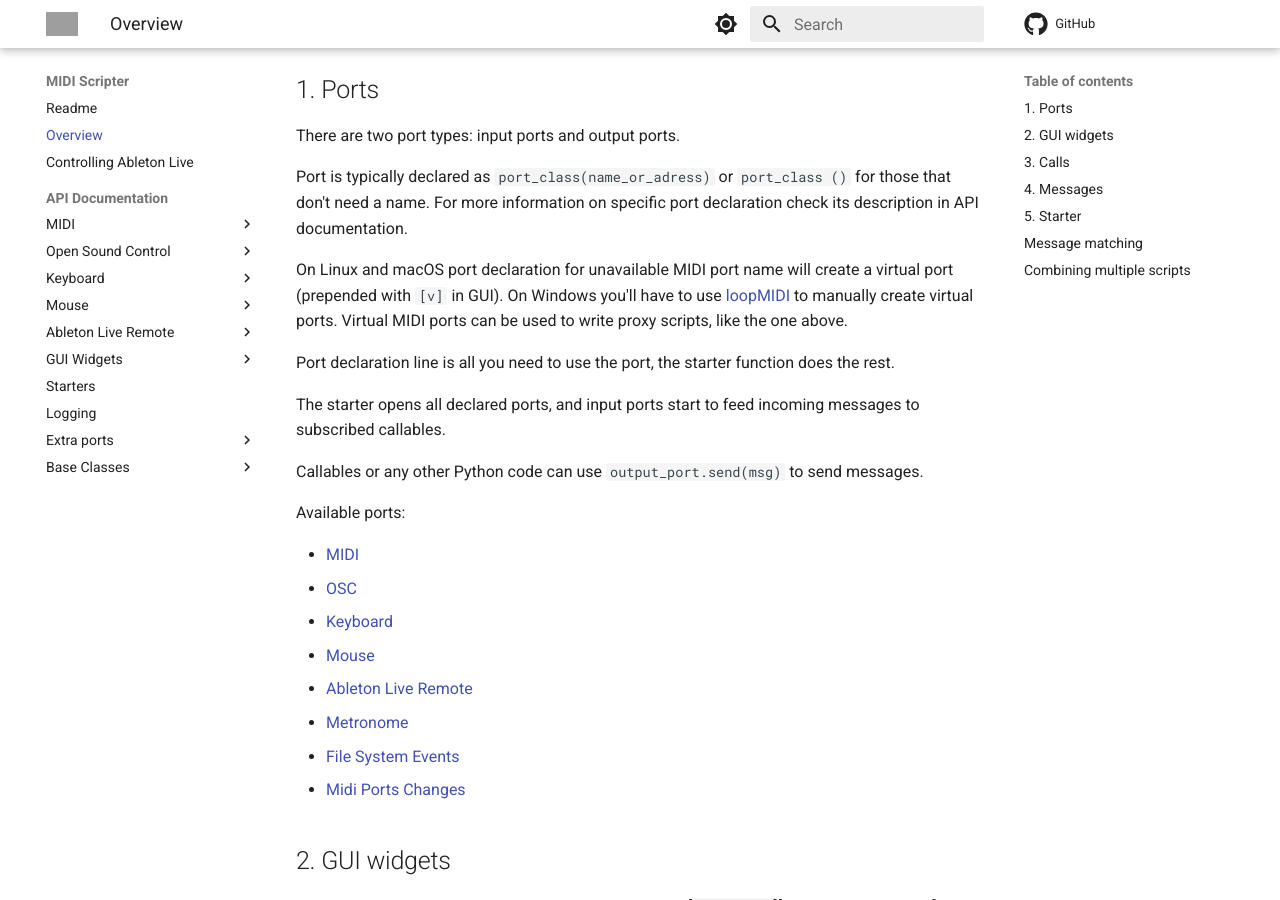
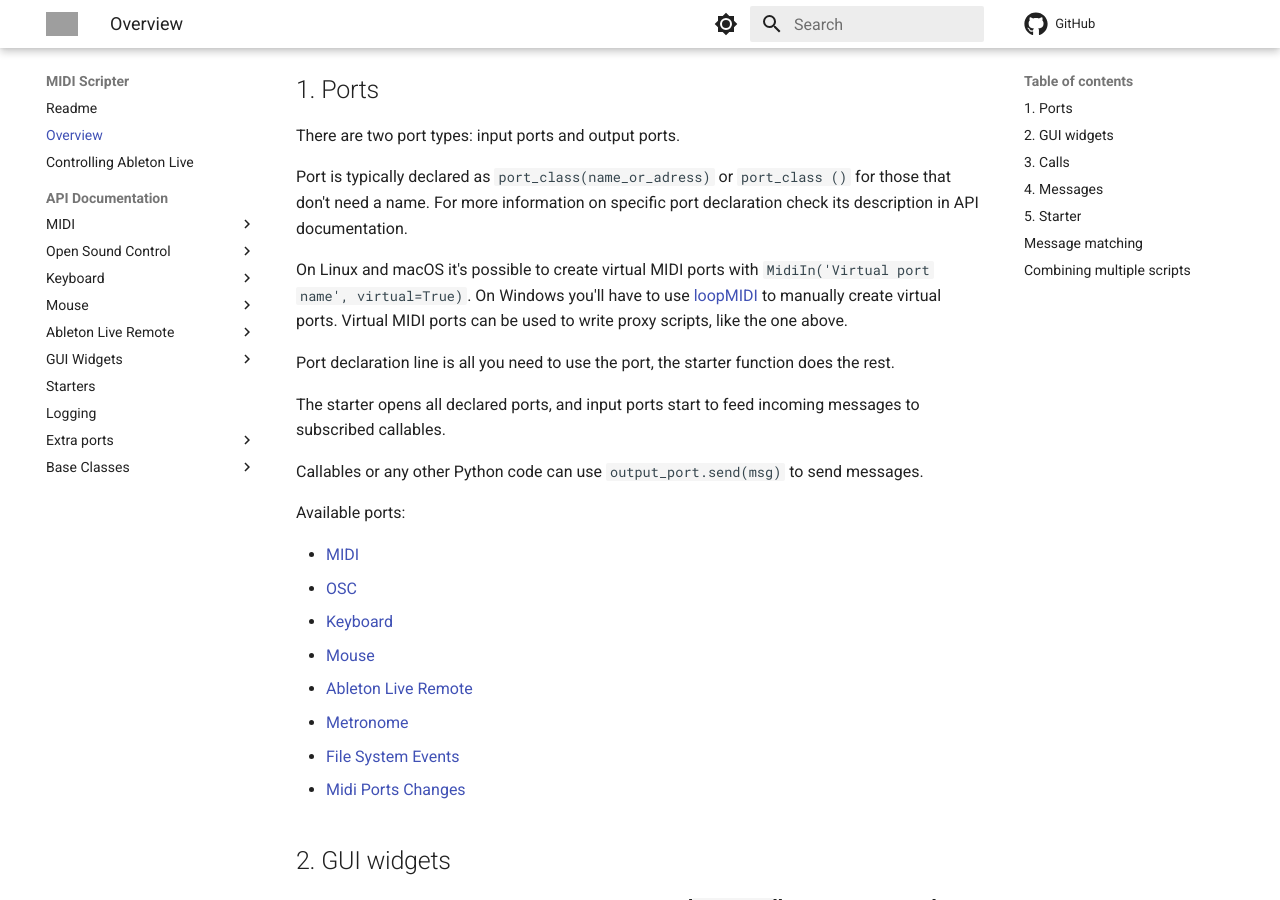
Before and after one commit to Maboroshy/midi-scripter, an MkDocs documentation site: the page built from docs/overview.md, in a window 1280 px wide and 900 px high, scrolled down 610 px. Built offline with MkDocs 1.6.1 and Material for MkDocs 9.7.7, drawn with Linux system fonts in a browser that asks for light colours; comment, search, counter and statistics services are not loaded; grey boxes are pictures that could not be loaded.

Commit message:
Update docs

```diff
--- a/docs/overview.md
+++ b/docs/overview.md
@@ -32,8 +32,8 @@
 ()` for those that don't need a name. For more information on specific port
 declaration check its description in API documentation.
 
-On Linux and macOS port declaration for unavailable MIDI port name will
-create a virtual port (prepended with `[v]` in GUI). On Windows you'll have to
+On Linux and macOS it's possible to create virtual MIDI ports with
+`MidiIn('Virtual port name', virtual=True)`. On Windows you'll have to
 use [loopMIDI](https://www.tobias-erichsen.de/software/loopmidi.html) to
 manually create virtual ports. Virtual MIDI ports can be used to write proxy
 scripts, like the one above.
@@ -207,8 +207,7 @@
 - [`start_gui`][midiscripter.start_gui] - starts the script with GUI and routes
   log messages to its Log widget. The preferred starter.
 - [`start_silent`][midiscripter.start_silent] - starts the script with no
-  logging
-  or GUI. The fastest.
+  logging or GUI. The fastest.
 - [`start_cli_debug`][midiscripter.start_cli_debug] - starts the script with
   logging to console. That increases latency and jitter. Use only while
   debugging the script with no access to GUI.
--- a/mkdocs.yml
+++ b/mkdocs.yml
@@ -32,6 +32,7 @@
         - GUI Widgets:
             - Text: api/gui_text.md
             - Buttons: api/gui_buttons.md
+            - Knob and Sliders: api/gui_sliders.md
             - List Selector: api/gui_list.md
             - Layout: api/gui_layout.md
             - GUI Event Message: api/gui_msg.md
```
Also changed, not shown: CHANGELOG.md (+12 -1 lines), README.md (+6 -6 lines), docs/index.md (+1 -1 lines), extra/Ableton Remote Script/readme.md (+1 -1 lines).
